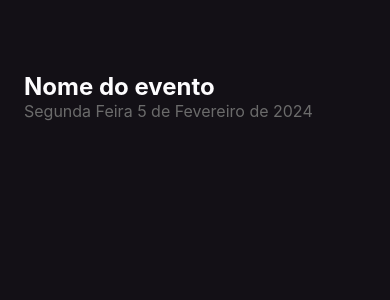
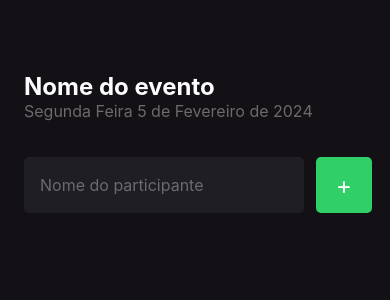
Before and after one commit to elpidiosjr/gameplay, a React Native app: screen / in a window 390 px wide. Shown: the top 300 px of the page. Built offline with nearby package versions, Linux system fonts and the light colour scheme.

Commit message:
button and form

```diff
--- a/src/screens/Home/index.tsx
+++ b/src/screens/Home/index.tsx
@@ -1,8 +1,13 @@
-import { Text, View } from "react-native";
+import { Text, View, TextInput, TouchableOpacity } from "react-native";
 
 import { styles } from './styles';
 
 export default function Home() {
+
+  function handleParticipantAdd(){
+    console.log("Voce clicou no botao de Adicionar!");
+  }
+
   return (
     <View style={styles.container}>
       <Text style={styles.eventName}>
@@ -11,6 +16,19 @@
         <Text style={styles.eventDate}>
         Segunda Feira 5 de Fevereiro de 2024
         </Text>
+       <View style={styles.form}>
+        <TextInput
+         style={styles.input}
+         placeholder="Nome do participante"
+         placeholderTextColor="#6B6B6B"
+
+         />
+    <TouchableOpacity style={styles.button} onPress={handleParticipantAdd}>
+     <Text style={styles.buttonText}>
+      +
+       </Text>
+      </TouchableOpacity>
     </View>
+  </View>
   );
 }
--- a/src/screens/Home/styles.ts
+++ b/src/screens/Home/styles.ts
@@ -15,6 +15,33 @@
     eventDate: {
           color: '#6b6b6b',
           fontSize: 16,
+    },
+    input: {
+      flex: 1,
+      height: 56,
+      backgroundColor: "#1F1E25",
+      borderRadius: 5,
+      color: '#fff' ,
+      padding: 16,
+      fontSize: 16,
+      marginRight: 12
+    },
+    buttonText: {
+      color: "#FFF",
+      fontSize:24
+    },
+    button: {
+      width:56,
+      height: 56,
+      borderRadius: 5,
+      backgroundColor: '#31CF67',
+      alignItems: 'center',
+      justifyContent: 'center',
+    },
+    form: {
+      width: '100%',
+      flexDirection: 'row',
+      marginTop: 36,
+      marginBottom: 42
     }
-
   })
```
